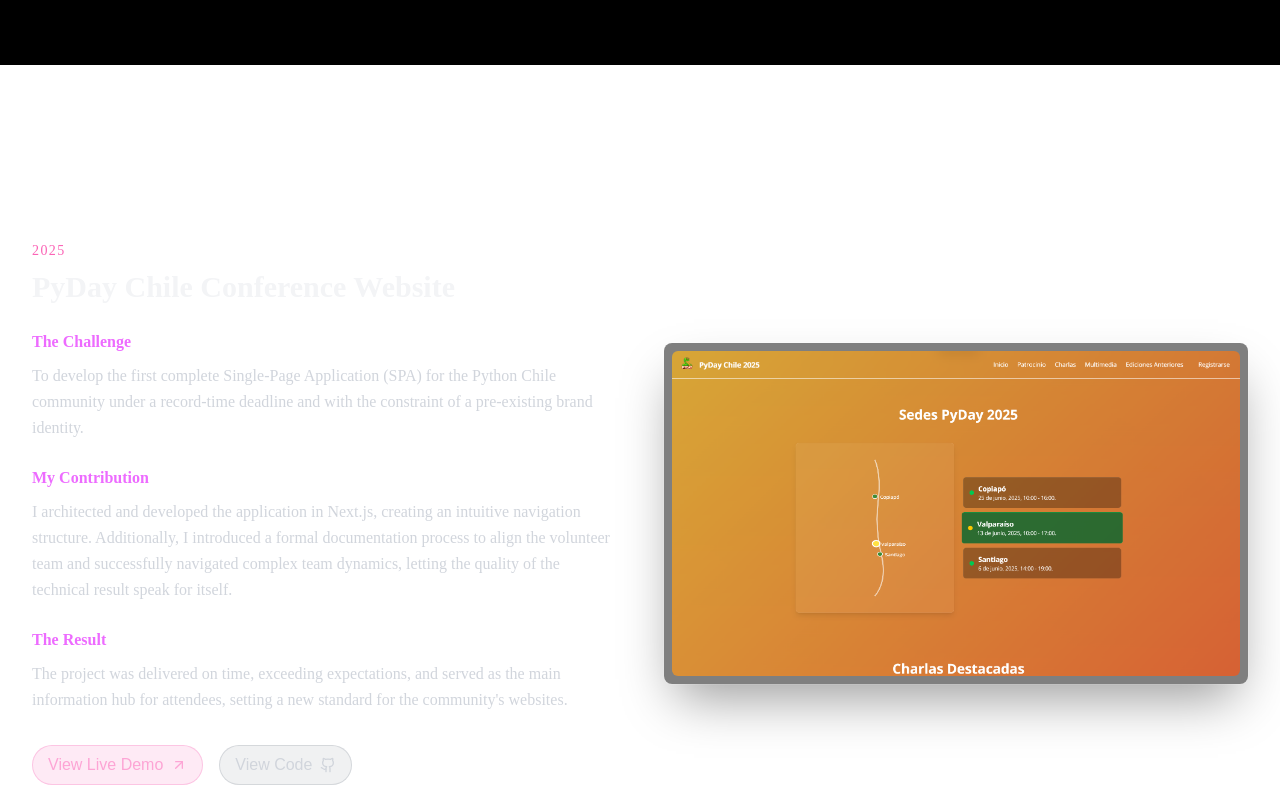
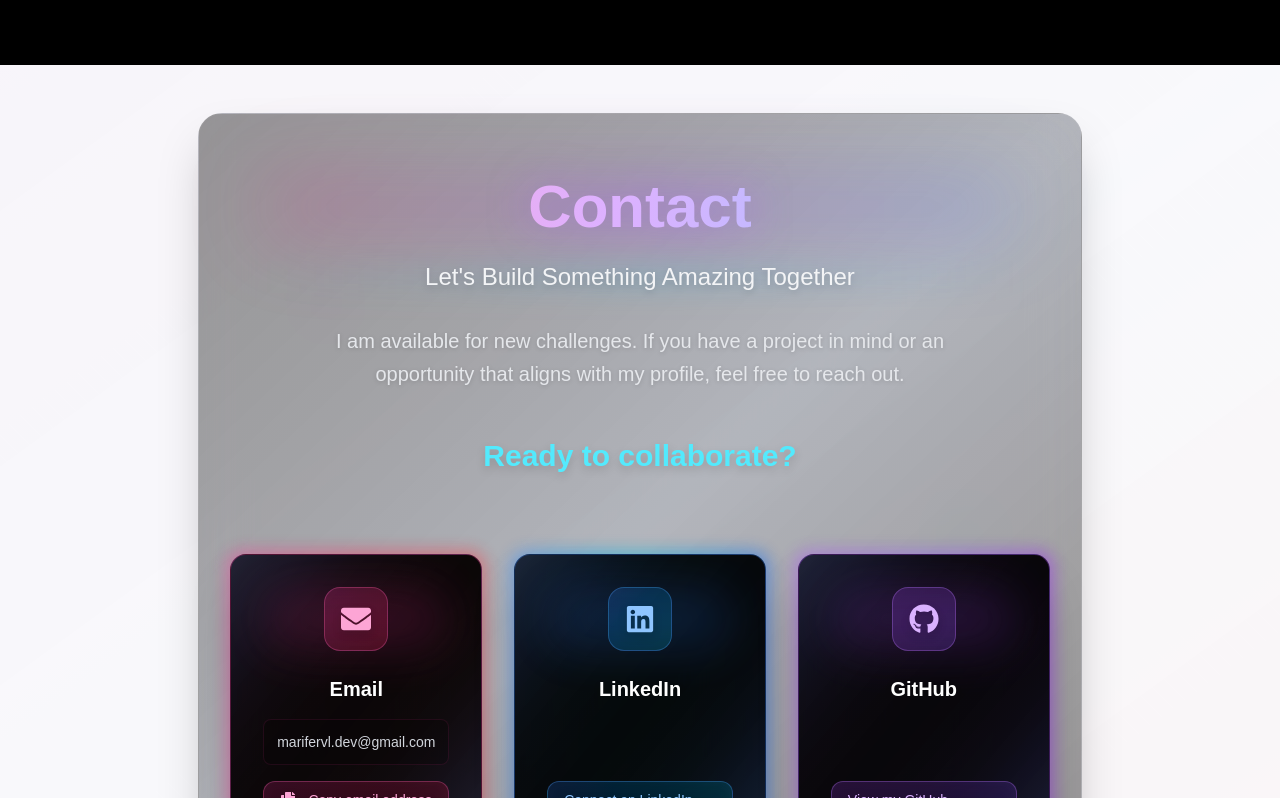
Before and after one commit to MariferVL/inner-rework, a Next.js app: page /en in a window 1280 px wide. Shown: the part 1787-2585 px from the top of the page. Built offline with nearby package versions, Linux system fonts and the light colour scheme.

Commit message:
Remove ProjectShowcase component and related project display logic from Home page

```diff
--- a/app/[lang]/page.js
+++ b/app/[lang]/page.js
@@ -1,63 +1,20 @@
 import { getDictionary } from "@/lib/get-dictionary";
 import HeroSection from "@/components/HeroSection";
 import AboutSection from "@/components/AboutSection";
-import ProjectShowcase from "@/components/ProjectShowcase";
 import ContactSection from "@/components/ContactSection";
 import Footer from "@/components/Footer";
-// import ScrollToTopButton from "@/components/ScrollToTopButton";
-// import CursorEffect from "@/components/CursorEffect";
+
 
 export default async function Home({ params }) {
   const lang = (await params).lang;
   const dictionary = await getDictionary(lang);
-  const {
-    title,
-    challengeLabel,
-    contributionLabel,
-    resultLabel,
-    demoLabel,
-    codeLabel,
-    ...projectsData
-  } = dictionary.projects;
-
-  // Get the project showcase dictionary
-  const projects = Object.values(projectsData);
 
   return (
     <>
       <HeroSection dictionary={dictionary} lang={lang} />
       <AboutSection dictionary={dictionary} />
-      <section
-        id="projects"
-        className="w-full max-w-7xl px-4 py-16 sm:px-6 lg:px-8"
-      >
-        <div className="text-center mb-16">
-          <h2 className="font-['var(--font-orbitron)'] text-4xl font-extrabold tracking-tight text-white sm:text-5xl">
-            {title}
-          </h2>
-        </div>
-
-        <div>
-          {projects.map((project, index) => (
-            <ProjectShowcase
-              key={project.name}
-              project={project}
-              index={index}
-              labels={{
-                challenge: challengeLabel,
-                contribution: contributionLabel,
-                result: resultLabel,
-                demo: demoLabel,
-                code: codeLabel,
-              }}
-            />
-          ))}
-        </div>
-      </section>
       <ContactSection dictionary={dictionary} />
       <Footer dictionary={dictionary} />
-      {/* <ScrollToTopButton />
-      <CursorEffect /> */}
     </>
   );
 }
```
